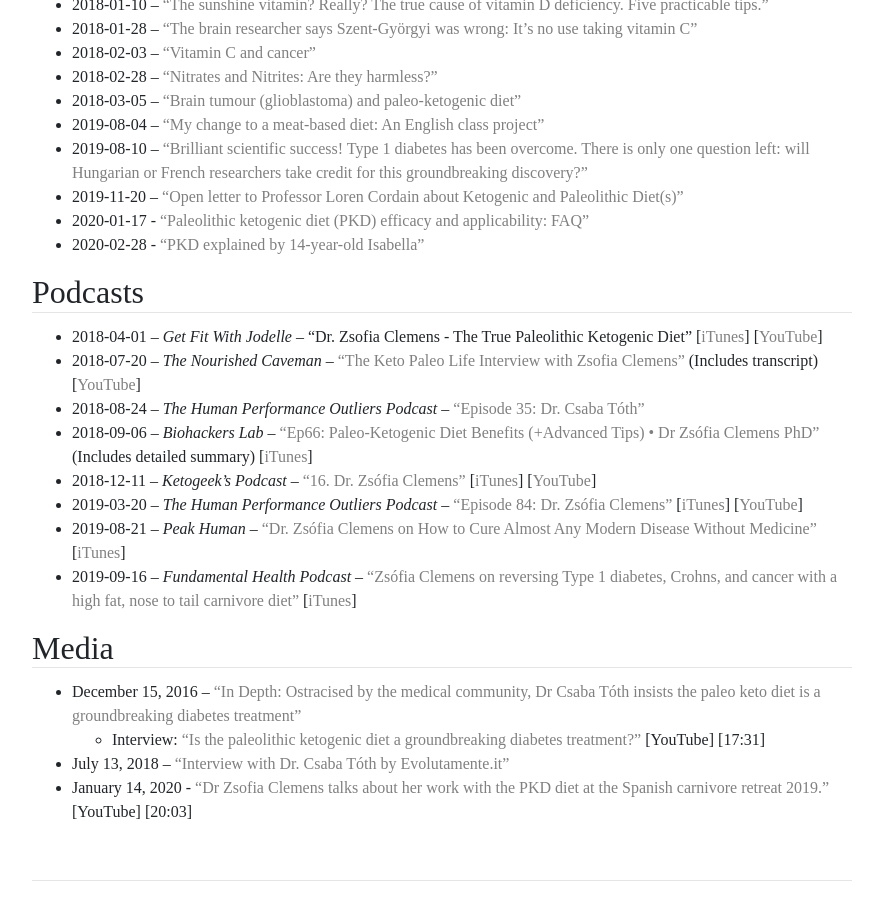
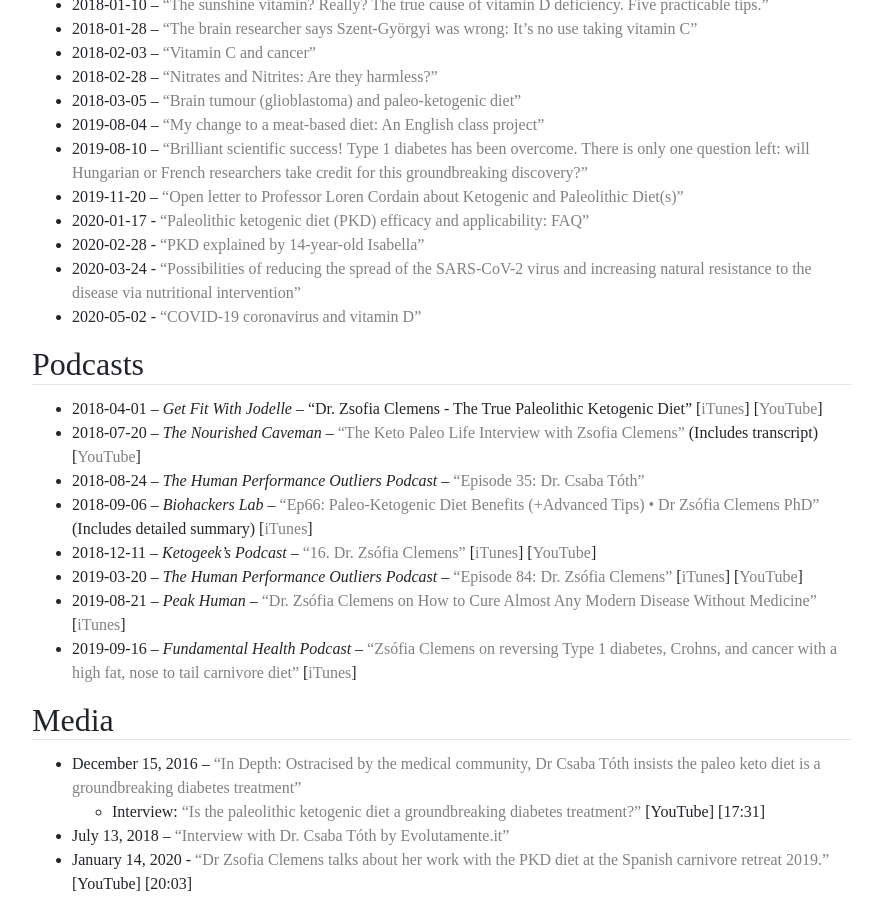
Before and after one commit to bitstein/justmeat.co, a Jekyll site: the page built from wiki/pages/pkd.md, in a window 1280 px wide and 900 px high, scrolled down 4930 px. Shown: the whole window, without its empty margins (198-1081 px from the left). Built offline with Jekyll 4.4.1, drawn with Linux system fonts in a browser that asks for light colours; nearby versions of some CDN libraries; some web fonts are replaced.

Commit message:
Add PKD links

```diff
--- a/wiki/pages/pkd.md
+++ b/wiki/pages/pkd.md
@@ -129,6 +129,8 @@
 * 2019-11-20 – [“Open letter to Professor Loren Cordain about Ketogenic and Paleolithic Diet(s)”](https://www.paleomedicina.com/en/open_letter_to_professor_loren_cordain_about_ketogenic_and_paleolithic_diets)
 * 2020-01-17 - [“Paleolithic ketogenic diet (PKD) efficacy and applicability: FAQ”](https://www.paleomedicina.com/en/paleolithic_ketogenic_diet_PKD_efficacy_applicability)
 * 2020-02-28 - [“PKD explained by 14-year-old Isabella”](https://www.paleomedicina.com/en/PKD_juvenile_idiopathic_arthritis)
+* 2020-03-24 - [“Possibilities of reducing the spread of the SARS-CoV-2 virus and increasing natural resistance to the disease via nutritional intervention”](https://www.paleomedicina.com/en/sars-cov-2_virus_nutritional_intervention)
+* 2020-05-02 - [“COVID-19 coronavirus and vitamin D”](https://www.paleomedicina.com/en/coronavirus_vitamin-d)
 
 ## Podcasts
 
```
